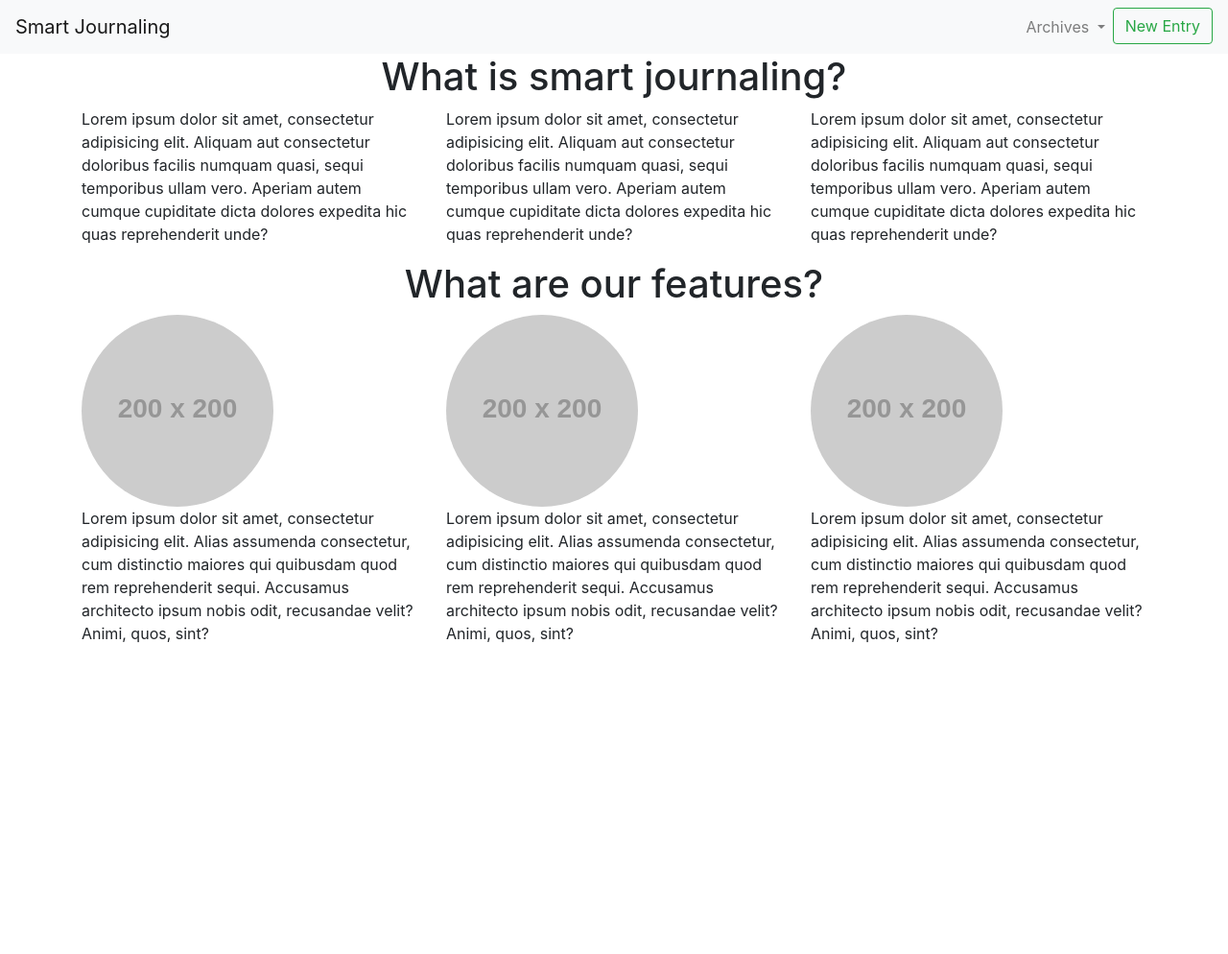
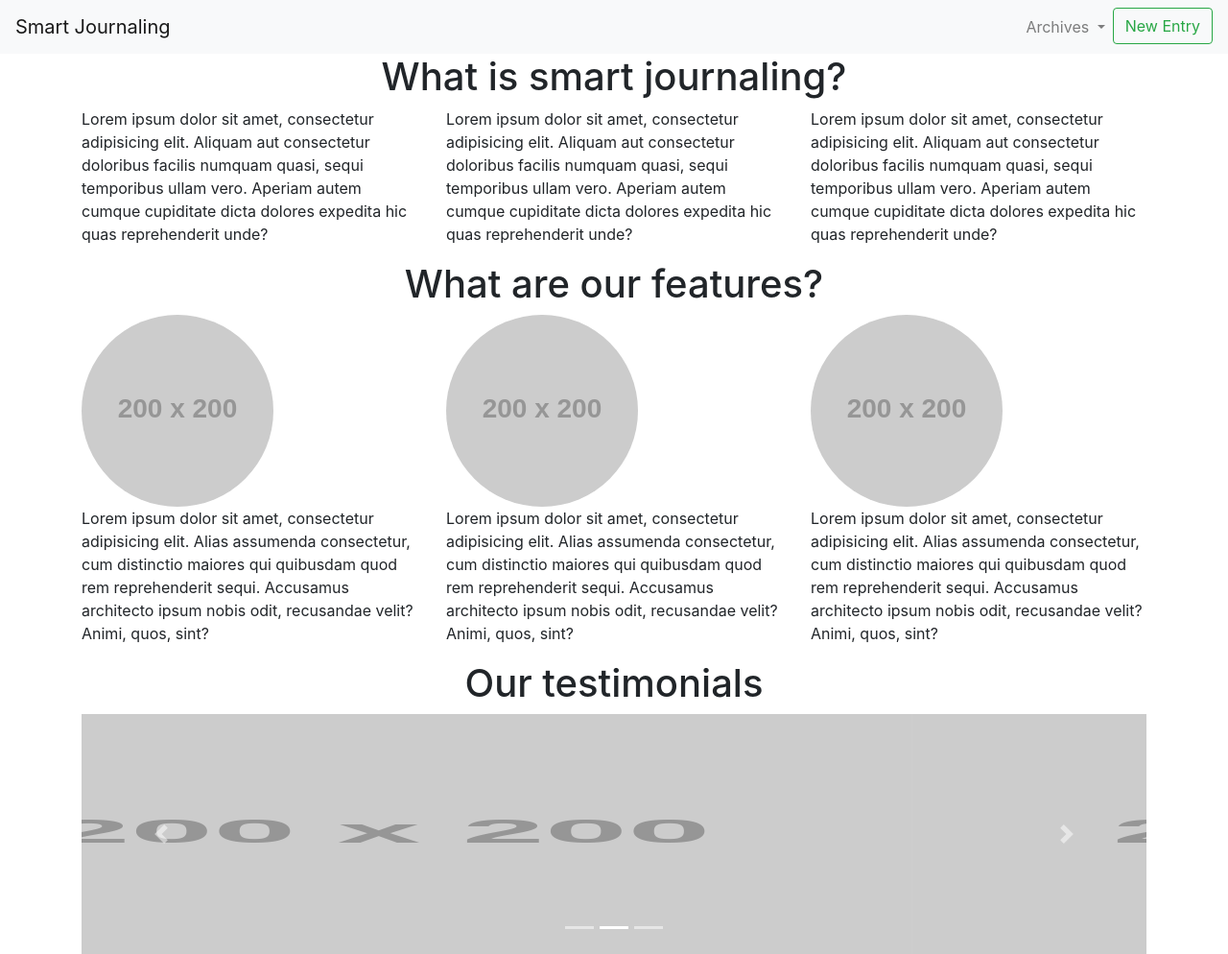
Before and after one commit to ranjithkumarravikumar52/smart-journaling-front-end, a plain HTML site: page index.html in a window 1280 px wide. Shown: the whole page at 96% size. Before the commit the page ends 800 px from the top, so only its background shows below. Drawn offline with nearby package versions, Linux system fonts and the light colour scheme; placeholder pictures from the web are drawn by us.

Commit message:
prototyped testimonials sections

```diff
--- a/index.html
+++ b/index.html
@@ -98,6 +98,39 @@
 			</div>
 		</div>
 		<!--testimonials container-->
+		<div class="container">
+			<h1 class="text-center">Our testimonials</h1>
+			<div id="testimonialsIndicators" class="carousel slide" data-ride="carousel">
+				<ol class="carousel-indicators">
+					<li data-target="#testimonialsIndicators" data-slide-to="0" class="active"></li>
+					<li data-target="#testimonialsIndicators" data-slide-to="1"></li>
+					<li data-target="#testimonialsIndicators" data-slide-to="2"></li>
+				</ol>
+				<div class="carousel-inner">
+					<div class="carousel-item active">
+						<img class="d-block w-100 testimonial-image"
+						     src="https://via.placeholder.com/200x200.png?text=first-slide"
+						     alt="First slide">
+					</div>
+					<div class="carousel-item">
+						<img class="d-block w-100 testimonial-image" src="https://via.placeholder.com/200x200.png?text=second-slide"
+						     alt="Second slide">
+					</div>
+					<div class="carousel-item">
+						<img class="d-block w-100 testimonial-image" src="https://via.placeholder.com/200x200.png?text=third-slide"
+						     alt="Third slide">
+					</div>
+				</div>
+				<a class="carousel-control-prev" href="#testimonialsIndicators" role="button" data-slide="prev">
+					<span class="carousel-control-prev-icon" aria-hidden="true"></span>
+					<span class="sr-only">Previous</span>
+				</a>
+				<a class="carousel-control-next" href="#testimonialsIndicators" role="button" data-slide="next">
+					<span class="carousel-control-next-icon" aria-hidden="true"></span>
+					<span class="sr-only">Next</span>
+				</a>
+			</div>
+		</div>
 		<!--bootstrap 4 - js related files-->
 		<script src="https://code.jquery.com/jquery-3.2.1.slim.min.js"
 		        integrity="sha384-KJ3o2DKtIkvYIK3UENzmM7KCkRr/rE9/Qpg6aAZGJwFDMVNA/GpGFF93hXpG5KkN"
--- a/styles/index.css
+++ b/styles/index.css
@@ -1,3 +1,7 @@
 .features-image {
     border-radius: 50%;
 }
+
+.testimonial-image {
+    height: 250px;
+}
```
